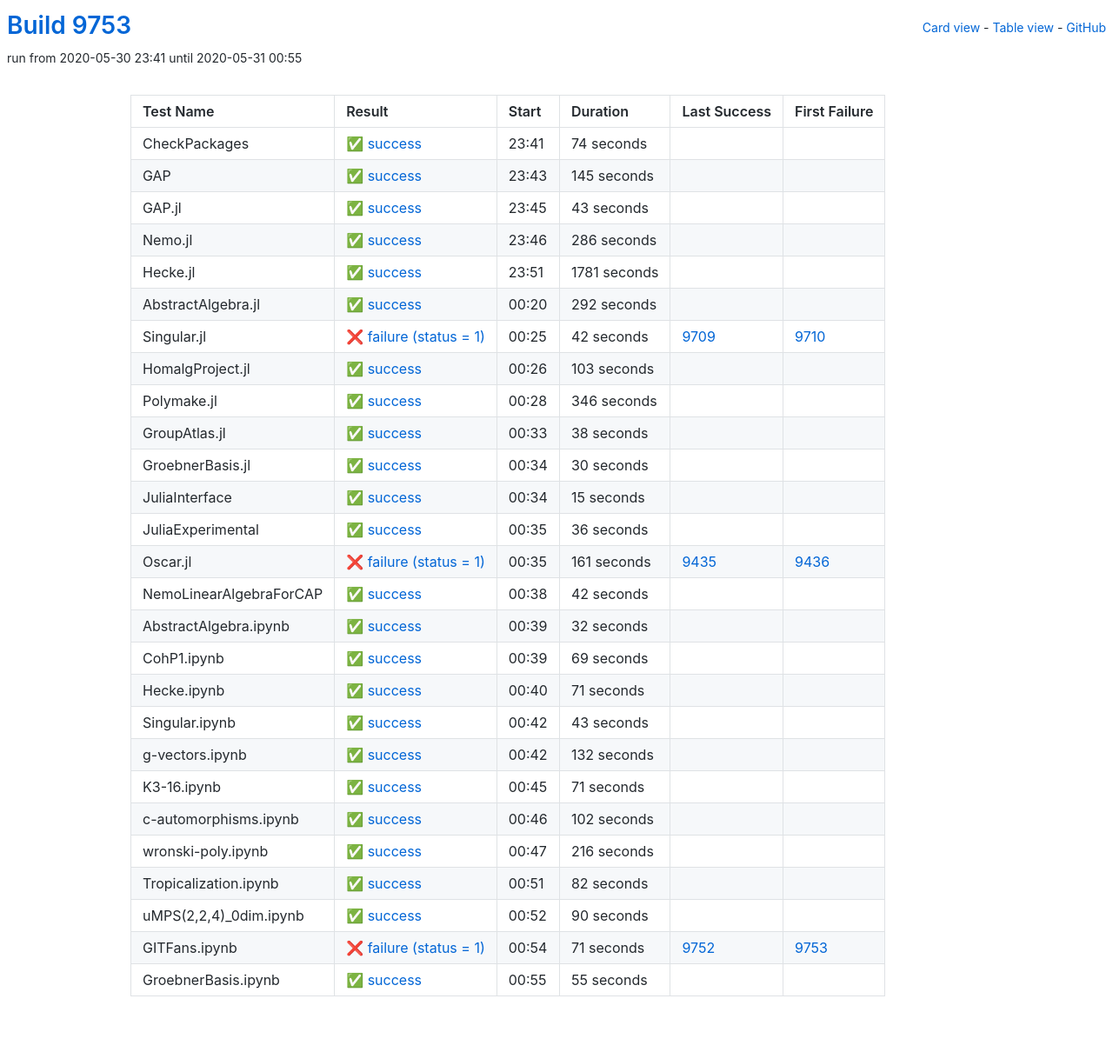
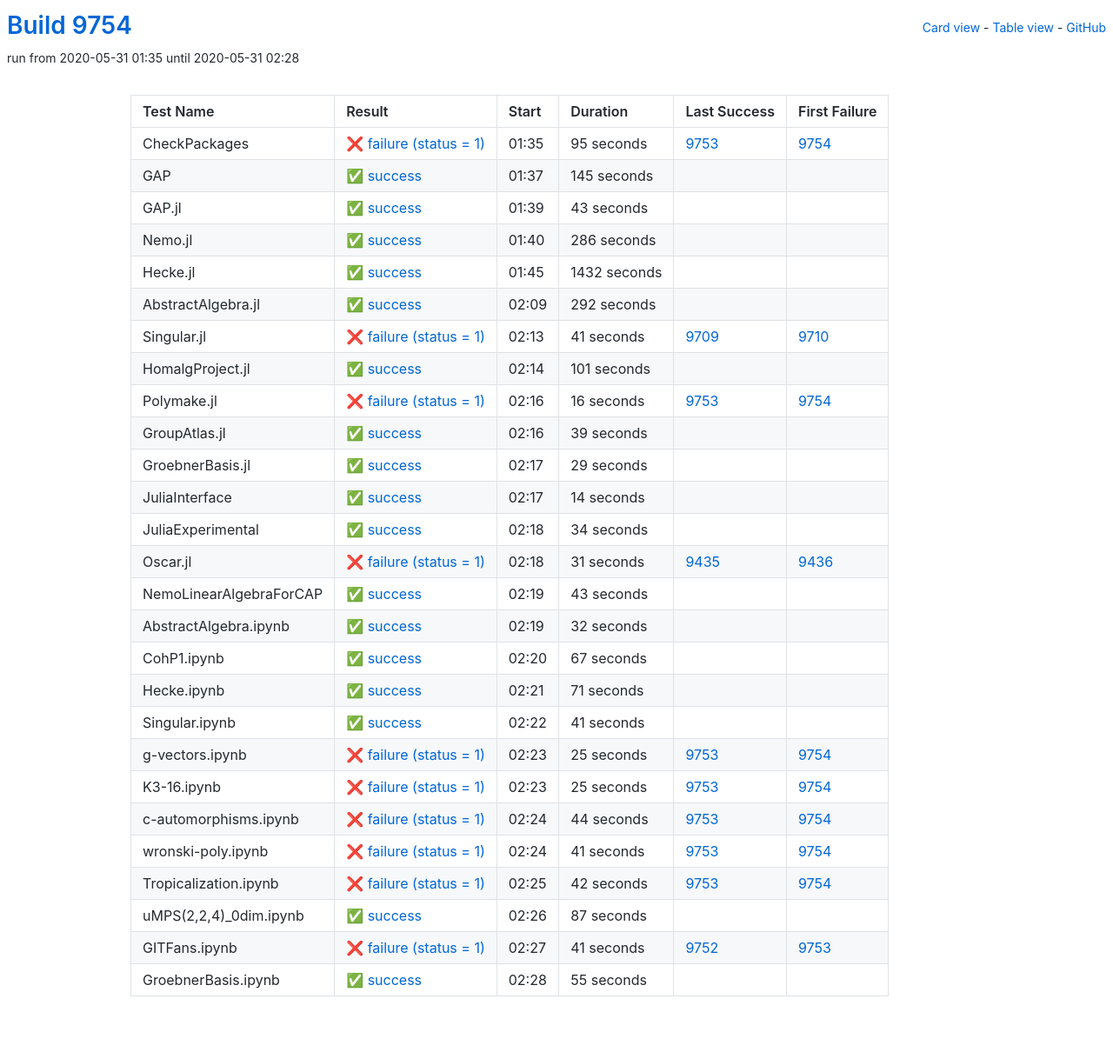
Before and after one commit to oscar-system/oscar-ci-status, a Jekyll site: the page built from table.html, in a window 1280 px wide. Shown: the whole page at 87% size. Built offline with Jekyll 4.4.1, drawn with Linux system fonts in a browser that asks for light colours.

Commit message:
Build 9754

```diff
--- a/_data/ci.yml
+++ b/_data/ci.yml
@@ -1,19 +1,19 @@
-build: 9753
-build_url: https://oscarci.mathematik.uni-kl.de/job/oscar/9753/
+build: 9754
+build_url: https://oscarci.mathematik.uni-kl.de/job/oscar/9754/
 job: oscar
 tests:
-- duration: 74
-  exitcode: 0
-  first_failure: false
-  first_failure_url: null
+- duration: 95
+  exitcode: 1
+  first_failure: 9754
+  first_failure_url: https://oscarci.mathematik.uni-kl.de/job/oscar/9754/
   id: checkpackages
-  last_success: false
-  last_success_url: null
-  log: https://oscarci.mathematik.uni-kl.de/job/oscar/9753/artifact/logs/build-9753/CheckPackages.log
+  last_success: 9753
+  last_success_url: https://oscarci.mathematik.uni-kl.de/job/oscar/9753/
+  log: https://oscarci.mathematik.uni-kl.de/job/oscar/9754/artifact/logs/build-9754/CheckPackages.log
   name: CheckPackages
-  start: 2020-05-30 23:41
-  status: success
-  success: true
+  start: 2020-05-31 01:35
+  status: failure
+  success: false
 - duration: 145
   exitcode: 0
   first_failure: false
@@ -21,9 +21,9 @@ tests:
   id: gap
   last_success: false
   last_success_url: null
-  log: https://oscarci.mathematik.uni-kl.de/job/oscar/9753/artifact/logs/build-9753/GAP.log
+  log: https://oscarci.mathematik.uni-kl.de/job/oscar/9754/artifact/logs/build-9754/GAP.log
   name: GAP
-  start: 2020-05-30 23:43
+  start: 2020-05-31 01:37
   status: success
   success: true
 - duration: 43
@@ -33,9 +33,9 @@ tests:
   id: gap-jl
   last_success: false
   last_success_url: null
-  log: https://oscarci.mathematik.uni-kl.de/job/oscar/9753/artifact/logs/build-9753/GAP.jl.log
+  log: https://oscarci.mathematik.uni-kl.de/job/oscar/9754/artifact/logs/build-9754/GAP.jl.log
   name: GAP.jl
-  start: 2020-05-30 23:45
+  start: 2020-05-31 01:39
   status: success
   success: true
 - duration: 286
@@ -45,21 +45,21 @@ tests:
   id: nemo-jl
   last_success: false
   last_success_url: null
-  log: https://oscarci.mathematik.uni-kl.de/job/oscar/9753/artifact/logs/build-9753/Nemo.jl.log
+  log: https://oscarci.mathematik.uni-kl.de/job/oscar/9754/artifact/logs/build-9754/Nemo.jl.log
   name: Nemo.jl
-  start: 2020-05-30 23:46
+  start: 2020-05-31 01:40
   status: success
   success: true
-- duration: 1781
+- duration: 1432
   exitcode: 0
   first_failure: false
   first_failure_url: null
   id: hecke-jl
   last_success: false
   last_success_url: null
-  log: https://oscarci.mathematik.uni-kl.de/job/oscar/9753/artifact/logs/build-9753/Hecke.jl.log
+  log: https://oscarci.mathematik.uni-kl.de/job/oscar/9754/artifact/logs/build-9754/Hecke.jl.log
   name: Hecke.jl
-  start: 2020-05-30 23:51
+  start: 2020-05-31 01:45
   status: success
   success: true
 - duration: 292
@@ -69,117 +69,117 @@ tests:
   id: abstractalgebra-jl
   last_success: false
   last_success_url: null
-  log: https://oscarci.mathematik.uni-kl.de/job/oscar/9753/artifact/logs/build-9753/AbstractAlgebra.jl.log
+  log: https://oscarci.mathematik.uni-kl.de/job/oscar/9754/artifact/logs/build-9754/AbstractAlgebra.jl.log
   name: AbstractAlgebra.jl
-  start: 2020-05-31 00:20
+  start: 2020-05-31 02:09
   status: success
   success: true
-- duration: 42
+- duration: 41
   exitcode: 1
   first_failure: 9710
   first_failure_url: https://oscarci.mathematik.uni-kl.de/job/oscar/9710/
   id: singular-jl
   last_success: 9709
   last_success_url: https://oscarci.mathematik.uni-kl.de/job/oscar/9709/
-  log: https://oscarci.mathematik.uni-kl.de/job/oscar/9753/artifact/logs/build-9753/Singular.jl.log
+  log: https://oscarci.mathematik.uni-kl.de/job/oscar/9754/artifact/logs/build-9754/Singular.jl.log
   name: Singular.jl
-  start: 2020-05-31 00:25
+  start: 2020-05-31 02:13
   status: failure
   success: false
-- duration: 103
+- duration: 101
   exitcode: 0
   first_failure: false
   first_failure_url: null
   id: homalgproject-jl
   last_success: false
   last_success_url: null
-  log: https://oscarci.mathematik.uni-kl.de/job/oscar/9753/artifact/logs/build-9753/HomalgProject.jl.log
+  log: https://oscarci.mathematik.uni-kl.de/job/oscar/9754/artifact/logs/build-9754/HomalgProject.jl.log
   name: HomalgProject.jl
-  start: 2020-05-31 00:26
+  start: 2020-05-31 02:14
   status: success
   success: true
-- duration: 346
-  exitcode: 0
-  first_failure: false
-  first_failure_url: null
+- duration: 16
+  exitcode: 1
+  first_failure: 9754
+  first_failure_url: https://oscarci.mathematik.uni-kl.de/job/oscar/9754/
   id: polymake-jl
-  last_success: false
-  last_success_url: null
-  log: https://oscarci.mathematik.uni-kl.de/job/oscar/9753/artifact/logs/build-9753/Polymake.jl.log
+  last_success: 9753
+  last_success_url: https://oscarci.mathematik.uni-kl.de/job/oscar/9753/
+  log: https://oscarci.mathematik.uni-kl.de/job/oscar/9754/artifact/logs/build-9754/Polymake.jl.log
   name: Polymake.jl
-  start: 2020-05-31 00:28
-  status: success
-  success: true
-- duration: 38
+  start: 2020-05-31 02:16
+  status: failure
+  success: false
+- duration: 39
   exitcode: 0
   first_failure: false
   first_failure_url: null
   id: groupatlas-jl
   last_success: false
   last_success_url: null
-  log: https://oscarci.mathematik.uni-kl.de/job/oscar/9753/artifact/logs/build-9753/GroupAtlas.jl.log
+  log: https://oscarci.mathematik.uni-kl.de/job/oscar/9754/artifact/logs/build-9754/GroupAtlas.jl.log
   name: GroupAtlas.jl
-  start: 2020-05-31 00:33
+  start: 2020-05-31 02:16
   status: success
   success: true
-- duration: 30
+- duration: 29
   exitcode: 0
   first_failure: false
   first_failure_url: null
   id: groebnerbasis-jl
   last_success: false
   last_success_url: null
-  log: https://oscarci.mathematik.uni-kl.de/job/oscar/9753/artifact/logs/build-9753/GroebnerBasis.jl.log
+  log: https://oscarci.mathematik.uni-kl.de/job/oscar/9754/artifact/logs/build-9754/GroebnerBasis.jl.log
   name: GroebnerBasis.jl
-  start: 2020-05-31 00:34
+  start: 2020-05-31 02:17
   status: success
   success: true
-- duration: 15
+- duration: 14
   exitcode: 0
   first_failure: false
   first_failure_url: null
   id: juliainterface
   last_success: false
   last_success_url: null
-  log: https://oscarci.mathematik.uni-kl.de/job/oscar/9753/artifact/logs/build-9753/JuliaInterface.log
+  log: https://oscarci.mathematik.uni-kl.de/job/oscar/9754/artifact/logs/build-9754/JuliaInterface.log
   name: JuliaInterface
-  start: 2020-05-31 00:34
+  start: 2020-05-31 02:17
   status: success
   success: true
-- duration: 36
+- duration: 34
   exitcode: 0
   first_failure: false
   first_failure_url: null
   id: juliaexperimental
   last_success: false
   last_success_url: null
-  log: https://oscarci.mathematik.uni-kl.de/job/oscar/9753/artifact/logs/build-9753/JuliaExperimental.log
+  log: https://oscarci.mathematik.uni-kl.de/job/oscar/9754/artifact/logs/build-9754/JuliaExperimental.log
   name: JuliaExperimental
-  start: 2020-05-31 00:35
+  start: 2020-05-31 02:18
   status: success
   success: true
-- duration: 161
+- duration: 31
   exitcode: 1
   first_failure: 9436
   first_failure_url: https://oscarci.mathematik.uni-kl.de/job/oscar/9436/
   id: oscar-jl
   last_success: 9435
   last_success_url: https://oscarci.mathematik.uni-kl.de/job/oscar/9435/
-  log: https://oscarci.mathematik.uni-kl.de/job/oscar/9753/artifact/logs/build-9753/Oscar.jl.log
+  log: https://oscarci.mathematik.uni-kl.de/job/oscar/9754/artifact/logs/build-9754/Oscar.jl.log
   name: Oscar.jl
-  start: 2020-05-31 00:35
+  start: 2020-05-31 02:18
   status: failure
   success: false
-- duration: 42
+- duration: 43
   exitcode: 0
   first_failure: false
   first_failure_url: null
   id: nemolinearalgebraforcap
   last_success: false
   last_success_url: null
-  log: https://oscarci.mathematik.uni-kl.de/job/oscar/9753/artifact/logs/build-9753/NemoLinearAlgebraForCAP.log
+  log: https://oscarci.mathematik.uni-kl.de/job/oscar/9754/artifact/logs/build-9754/NemoLinearAlgebraForCAP.log
   name: NemoLinearAlgebraForCAP
-  start: 2020-05-31 00:38
+  start: 2020-05-31 02:19
   status: success
   success: true
 - duration: 32
@@ -189,21 +189,21 @@ tests:
   id: abstractalgebra-ipynb
   last_success: false
   last_success_url: null
-  log: https://oscarci.mathematik.uni-kl.de/job/oscar/9753/artifact/logs/build-9753/AbstractAlgebra.ipynb.log
+  log: https://oscarci.mathematik.uni-kl.de/job/oscar/9754/artifact/logs/build-9754/AbstractAlgebra.ipynb.log
   name: AbstractAlgebra.ipynb
-  start: 2020-05-31 00:39
+  start: 2020-05-31 02:19
   status: success
   success: true
-- duration: 69
+- duration: 67
   exitcode: 0
   first_failure: false
   first_failure_url: null
   id: cohp1-ipynb
   last_success: false
   last_success_url: null
-  log: https://oscarci.mathematik.uni-kl.de/job/oscar/9753/artifact/logs/build-9753/CohP1.ipynb.log
+  log: https://oscarci.mathematik.uni-kl.de/job/oscar/9754/artifact/logs/build-9754/CohP1.ipynb.log
   name: CohP1.ipynb
-  start: 2020-05-31 00:39
+  start: 2020-05-31 02:20
   status: success
   success: true
 - duration: 71
@@ -213,105 +213,105 @@ tests:
   id: hecke-ipynb
   last_success: false
   last_success_url: null
-  log: https://oscarci.mathematik.uni-kl.de/job/oscar/9753/artifact/logs/build-9753/Hecke.ipynb.log
+  log: https://oscarci.mathematik.uni-kl.de/job/oscar/9754/artifact/logs/build-9754/Hecke.ipynb.log
   name: Hecke.ipynb
-  start: 2020-05-31 00:40
+  start: 2020-05-31 02:21
   status: success
   success: true
-- duration: 43
+- duration: 41
   exitcode: 0
   first_failure: false
   first_failure_url: null
   id: singular-ipynb
   last_success: false
   last_success_url: null
-  log: https://oscarci.mathematik.uni-kl.de/job/oscar/9753/artifact/logs/build-9753/Singular.ipynb.log
+  log: https://oscarci.mathematik.uni-kl.de/job/oscar/9754/artifact/logs/build-9754/Singular.ipynb.log
   name: Singular.ipynb
-  start: 2020-05-31 00:42
+  start: 2020-05-31 02:22
   status: success
   success: true
-- duration: 132
-  exitcode: 0
-  first_failure: false
-  first_failure_url: null
+- duration: 25
+  exitcode: 1
+  first_failure: 9754
+  first_failure_url: https://oscarci.mathematik.uni-kl.de/job/oscar/9754/
   id: g-vectors-ipynb
-  last_success: false
-  last_success_url: null
-  log: https://oscarci.mathematik.uni-kl.de/job/oscar/9753/artifact/logs/build-9753/g-vectors.ipynb.log
+  last_success: 9753
+  last_success_url: https://oscarci.mathematik.uni-kl.de/job/oscar/9753/
+  log: https://oscarci.mathematik.uni-kl.de/job/oscar/9754/artifact/logs/build-9754/g-vectors.ipynb.log
   name: g-vectors.ipynb
-  start: 2020-05-31 00:42
-  status: success
-  success: true
-- duration: 71
-  exitcode: 0
-  first_failure: false
-  first_failure_url: null
+  start: 2020-05-31 02:23
+  status: failure
+  success: false
+- duration: 25
+  exitcode: 1
+  first_failure: 9754
+  first_failure_url: https://oscarci.mathematik.uni-kl.de/job/oscar/9754/
   id: k3-16-ipynb
-  last_success: false
-  last_success_url: null
-  log: https://oscarci.mathematik.uni-kl.de/job/oscar/9753/artifact/logs/build-9753/K3-16.ipynb.log
+  last_success: 9753
+  last_success_url: https://oscarci.mathematik.uni-kl.de/job/oscar/9753/
+  log: https://oscarci.mathematik.uni-kl.de/job/oscar/9754/artifact/logs/build-9754/K3-16.ipynb.log
   name: K3-16.ipynb
-  start: 2020-05-31 00:45
-  status: success
-  success: true
-- duration: 102
-  exitcode: 0
-  first_failure: false
-  first_failure_url: null
+  start: 2020-05-31 02:23
+  status: failure
+  success: false
+- duration: 44
+  exitcode: 1
+  first_failure: 9754
+  first_failure_url: https://oscarci.mathematik.uni-kl.de/job/oscar/9754/
   id: c-automorphisms-ipynb
-  last_success: false
-  last_success_url: null
-  log: https://oscarci.mathematik.uni-kl.de/job/oscar/9753/artifact/logs/build-9753/c-automorphisms.ipynb.log
+  last_success: 9753
+  last_success_url: https://oscarci.mathematik.uni-kl.de/job/oscar/9753/
+  log: https://oscarci.mathematik.uni-kl.de/job/oscar/9754/artifact/logs/build-9754/c-automorphisms.ipynb.log
   name: c-automorphisms.ipynb
-  start: 2020-05-31 00:46
-  status: success
-  success: true
-- duration: 216
-  exitcode: 0
-  first_failure: false
-  first_failure_url: null
+  start: 2020-05-31 02:24
+  status: failure
+  success: false
+- duration: 41
+  exitcode: 1
+  first_failure: 9754
+  first_failure_url: https://oscarci.mathematik.uni-kl.de/job/oscar/9754/
   id: wronski-poly-ipynb
-  last_success: false
-  last_success_url: null
-  log: https://oscarci.mathematik.uni-kl.de/job/oscar/9753/artifact/logs/build-9753/wronski-poly.ipynb.log
+  last_success: 9753
+  last_success_url: https://oscarci.mathematik.uni-kl.de/job/oscar/9753/
+  log: https://oscarci.mathematik.uni-kl.de/job/oscar/9754/artifact/logs/build-9754/wronski-poly.ipynb.log
   name: wronski-poly.ipynb
-  start: 2020-05-31 00:47
-  status: success
-  success: true
-- duration: 82
-  exitcode: 0
-  first_failure: false
-  first_failure_url: null
+  start: 2020-05-31 02:24
+  status: failure
+  success: false
+- duration: 42
+  exitcode: 1
+  first_failure: 9754
+  first_failure_url: https://oscarci.mathematik.uni-kl.de/job/oscar/9754/
   id: tropicalization-ipynb
-  last_success: false
-  last_success_url: null
-  log: https://oscarci.mathematik.uni-kl.de/job/oscar/9753/artifact/logs/build-9753/Tropicalization.ipynb.log
+  last_success: 9753
+  last_success_url: https://oscarci.mathematik.uni-kl.de/job/oscar/9753/
+  log: https://oscarci.mathematik.uni-kl.de/job/oscar/9754/artifact/logs/build-9754/Tropicalization.ipynb.log
   name: Tropicalization.ipynb
-  start: 2020-05-31 00:51
-  status: success
-  success: true
-- duration: 90
+  start: 2020-05-31 02:25
+  status: failure
+  success: false
+- duration: 87
   exitcode: 0
   first_failure: false
   first_failure_url: null
   id: umps-2-2-4-0dim-ipynb
   last_success: false
   last_success_url: null
-  log: https://oscarci.mathematik.uni-kl.de/job/oscar/9753/artifact/logs/build-9753/uMPS-2-2-4-_0dim.ipynb.log
+  log: https://oscarci.mathematik.uni-kl.de/job/oscar/9754/artifact/logs/build-9754/uMPS-2-2-4-_0dim.ipynb.log
   name: uMPS(2,2,4)_0dim.ipynb
-  start: 2020-05-31 00:52
+  start: 2020-05-31 02:26
   status: success
   success: true
-- duration: 71
+- duration: 41
   exitcode: 1
   first_failure: 9753
   first_failure_url: https://oscarci.mathematik.uni-kl.de/job/oscar/9753/
   id: gitfans-ipynb
   last_success: 9752
   last_success_url: https://oscarci.mathematik.uni-kl.de/job/oscar/9752/
-  log: https://oscarci.mathematik.uni-kl.de/job/oscar/9753/artifact/logs/build-9753/GITFans.ipynb.log
+  log: https://oscarci.mathematik.uni-kl.de/job/oscar/9754/artifact/logs/build-9754/GITFans.ipynb.log
   name: GITFans.ipynb
-  start: 2020-05-31 00:54
+  start: 2020-05-31 02:27
   status: failure
   success: false
 - duration: 55
@@ -321,8 +321,8 @@ tests:
   id: groebnerbasis-ipynb
   last_success: false
   last_success_url: null
-  log: https://oscarci.mathematik.uni-kl.de/job/oscar/9753/artifact/logs/build-9753/GroebnerBasis.ipynb.log
+  log: https://oscarci.mathematik.uni-kl.de/job/oscar/9754/artifact/logs/build-9754/GroebnerBasis.ipynb.log
   name: GroebnerBasis.ipynb
-  start: 2020-05-31 00:55
+  start: 2020-05-31 02:28
   status: success
   success: true
```
Also changed, not shown: README.md.
